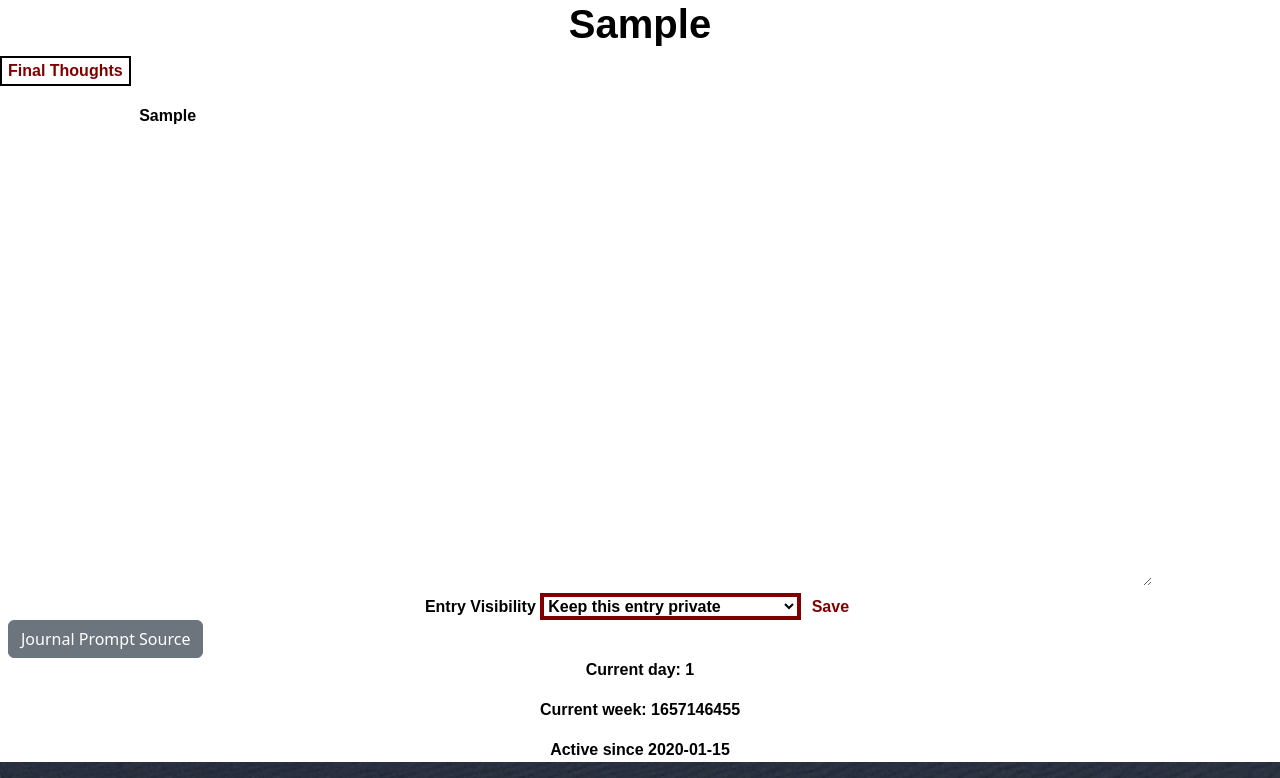
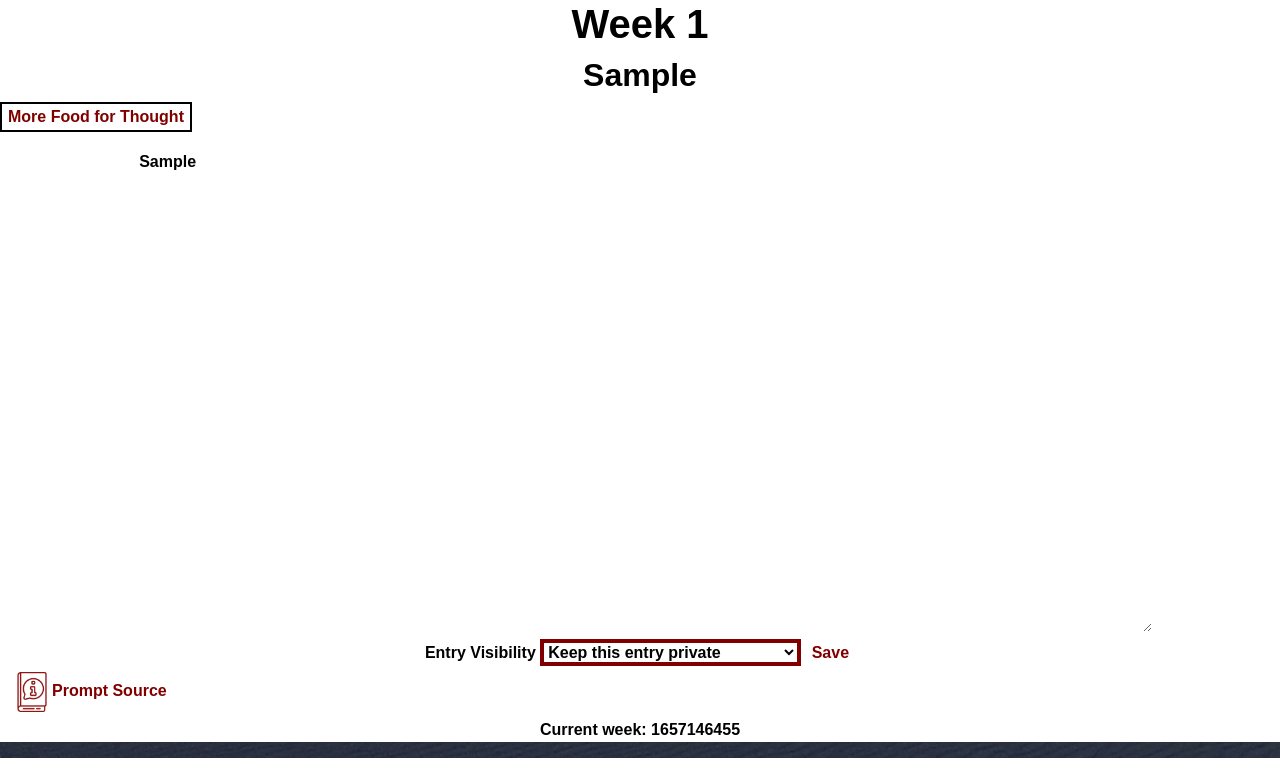
Before and after one commit to mbudd101288/HB_Journal_Project, a Flask app: page /update-prompt-entry/1 in a window 1280 px wide. Shown: the part 100-878 px from the top of the page. Run offline with Flask 2, Linux system fonts and the light colour scheme; the visitor is signed in with stand-in values (Sample User, id 1); tables that the repository leaves empty hold one stand-in row (values such as "Sample post").

Commit message:
prior to updating shared user page

```diff
--- a/model.py
+++ b/model.py
@@ -4,6 +4,13 @@ from flask_sqlalchemy import SQLAlchemy
 from datetime import date
 
 db = SQLAlchemy()
+
+friend = db.Table(
+    'friends',
+    db.Column('friend_id', db.Integer, primary_key = True),
+    db.Column('f1_id', db.Integer, db.ForeignKey('users.id')),
+    db.Column('f2_id', db.Integer, db.ForeignKey('users.id'))
+    )
 
 class User(db.Model):
 
@@ -17,6 +24,17 @@ class User(db.Model):
     profile_pic = db.Column(db.String(), default = None)
     sign_up = db.Column(db.Date, default = date.today())
     twilio_alert = db.Column(db.String, default = 'No')
+
+    following = db.relationship(
+        'User',
+        secondary=friend,
+        primaryjoin=id == friend.c.f1_id,
+        secondaryjoin=id == friend.c.f2_id,
+        backref='followers'
+    )
+    def get_all_friends(self):
+        """ Get all friends, those you are following AND those following you. """
+        return self.following + self.followers
 
     #entries = db.relationship('JournalEntry', backref = 'user')
 
@@ -52,9 +70,6 @@ class JournalPrompt(db.Model):
     book = db.Column(db.String(), default = None)
     bonus_text = db.Column(db.String(), default = None)
 
-
-
-
     #entries = db.relationship('JournalEntry', backref = 'prompt')
 
     def __repr__(self):
--- a/requirements.txt
+++ b/requirements.txt
@@ -1,4 +1,7 @@
+argon2-cffi==21.3.0
+argon2-cffi-bindings==21.2.0
 blinker==1.4
+cffi==1.15.1
 click==8.1.3
 Flask==2.1.2
 Flask-Mail==0.9.1
@@ -8,7 +11,10 @@ importlib-metadata==4.11.4
 itsdangerous==2.1.2
 Jinja2==3.1.2
 MarkupSafe==2.1.1
+passlib==1.7.4
 psycopg2==2.9.3
+pyasn1==0.4.8
+pycparser==2.21
 python-dotenv==0.20.0
 python-http-client==3.3.7
 schedule==1.1.0
--- a/static/style.css
+++ b/static/style.css
@@ -4,11 +4,47 @@ html {
     background-size: cover;
 }
 
-h1, p, #entry {
+h1, h2, p, #entry {
     color: black;
     font-weight: bolder;
     font-family: marker felt, fantasy;
     text-align: center;
+}
+
+#login_title {
+  font-family: 'Fredericka the Great', cursive;
+}
+
+
+.typed-out {
+  overflow: hidden;
+  border-right: .15em solid orange;
+  font-size: 1.6rem;
+  width: 0;
+  animation: typing 3s steps(50, end) forwards;
+}
+
+.typewriter-container {
+  display: inline-block;
+}
+
+@keyframes typing {
+  from { width: 0 }
+  to { width: 100% }
+}
+
+#icon_calendar {
+  width: 70px;
+  height: 70px;
+  justify-content: center;
+}
+
+#source_button{
+  background-color: white;
+  border: none;
+  font-weight: bold;
+  color: maroon;
+  font-family: marker felt, fantasy;
 }
 
 form, h3, .flash-msg, #journal_entry {
--- a/templates/my-journal.html
+++ b/templates/my-journal.html
@@ -1,17 +1,17 @@
 {% extends 'base.html' %}
-
 
 {% block title %} {{user.fname}}'s Journal {% endblock %}
 
 {% block content %}
 
-<h1>{{prompt.prompt}}</h1>
+<h1>Week {{prompt.week}}</h1>
+<h2>{{prompt.prompt}}</h2>
 
 {% if prompt.bonus_text %}
 
-    <button id="bonus_text_button" type="button">Final Thoughts</button>
+    <button id="bonus_text_button" type="button">More Food for Thought </button>
+    <p id="additional_info"></p>
 
-    <p id="additional_info"></p>
 {% endif %}
 
 <form id = entry action="/entry" method="POST">
@@ -38,22 +38,13 @@
 
 </form>
 
-
 {% if prompt.book %}
 
-    <button id="source_button" type="button" class="btn btn-secondary ms-2" data-bs-toggle="popover"  title={{prompt.book}}>
-        Journal Prompt Source
-      </button>
-    <!-- <button id="source_button" type="button" class="btn btn-secondary" data-container="body" data-bs-toggle="popover" data-placement="bottom" data-content={{prompt.book}}> -->
-        <!-- Journal Prompt Source -->
-    <!-- </button> -->
+     <button id="source_button" type="button" class="btn btn-primary" data-bs-placement="top" data-bs-toggle="tooltip" title="{{prompt.book}}">
+        <span><img src="/static/images/book_info_icon.png" title="{{prompt.book}}" alt="tooltip img" width=40px height=40px></span>Prompt Source
+    </button>
+
 {% endif %}
-
-<!-- <form id = logout action="/logout">
-
-    <button type="submit">Log Out</button> -->
-
-
 
 <script>
     const targetBtn = document.querySelector("#bonus_text_button");
@@ -63,25 +54,17 @@
         });
 
 </script>
-<!-- <script>
-    const sourceBtn = document.querySelector("#source_button");
-    sourceBtn.addEventListener('click', (evt) => {
-        document.querySelector('#source').innerHTML = `{{prompt.book}}`;
-        });
-</script> -->
-<script>
-    $(document).ready(function(){
-        // Enable popovers everywhere
-        $('[data-bs-toggle="popover"]').popover();
-    });
-</script>
-
 
 <script src='/static/js/button.js'></script>
 {% endblock %}
 
 {% block footer %}
-<p>Current day: {{session['date']}}</p>
 <p>Current week: {{session['week']}}</p>
-<p>Active since {{user.sign_up}}</p>
 {% endblock %}
+
+
+<!-- <img id="icon_calendar" src="/static/images/clock_schedule_icon.png" alt="tooltip date img" title="
+Current day: {{session['date']}}
+Current week: {{session['week']}}
+Active since {{user.sign_up}}
+"> -->
```
Also changed, not shown: static/images/book_info_icon.png (added), static/images/clock_schedule_icon.png (added), static/images/community.png (added), static/images/friends.png (added), static/images/pen.png (added), static/images/read.png (added).
